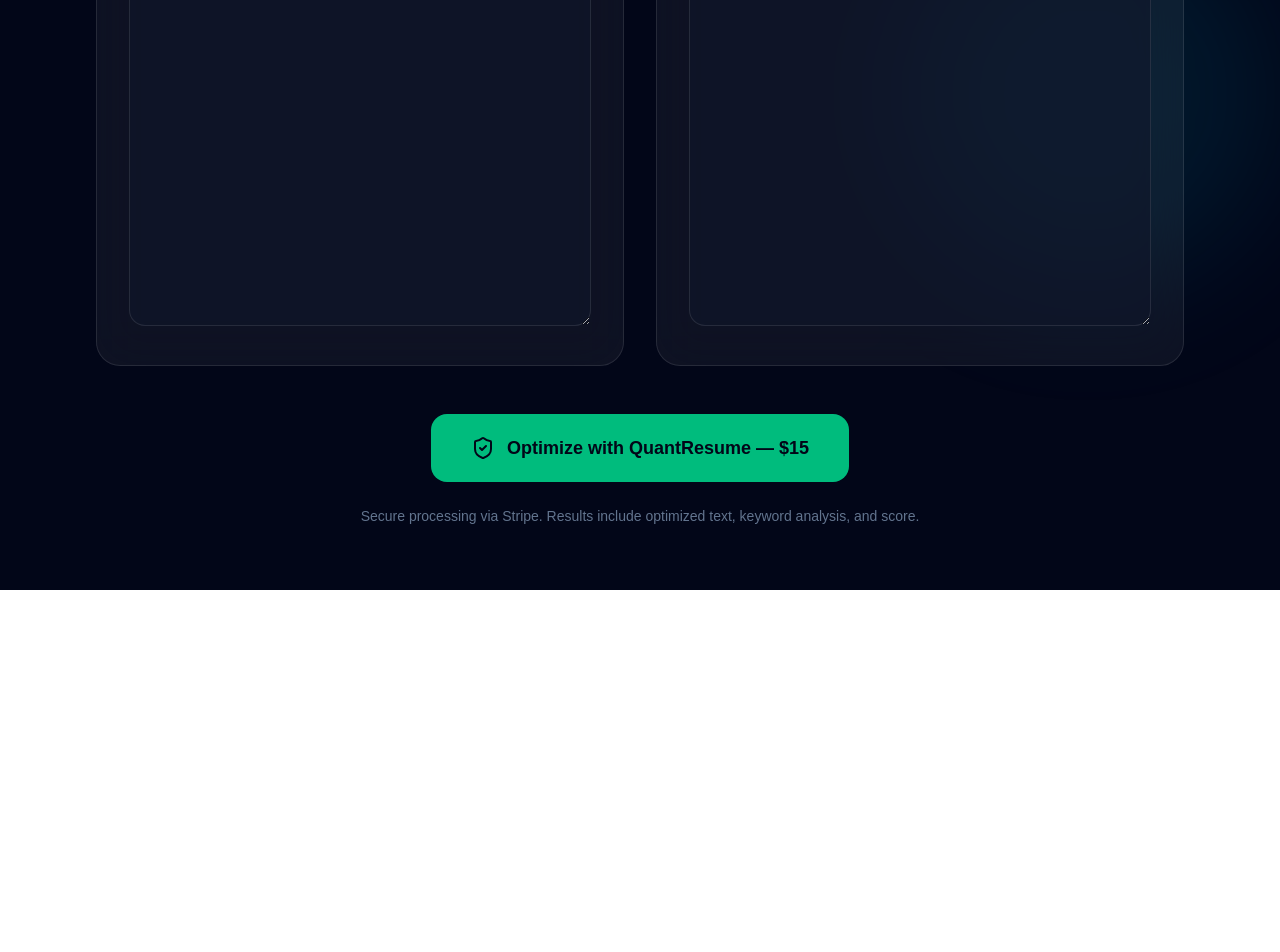
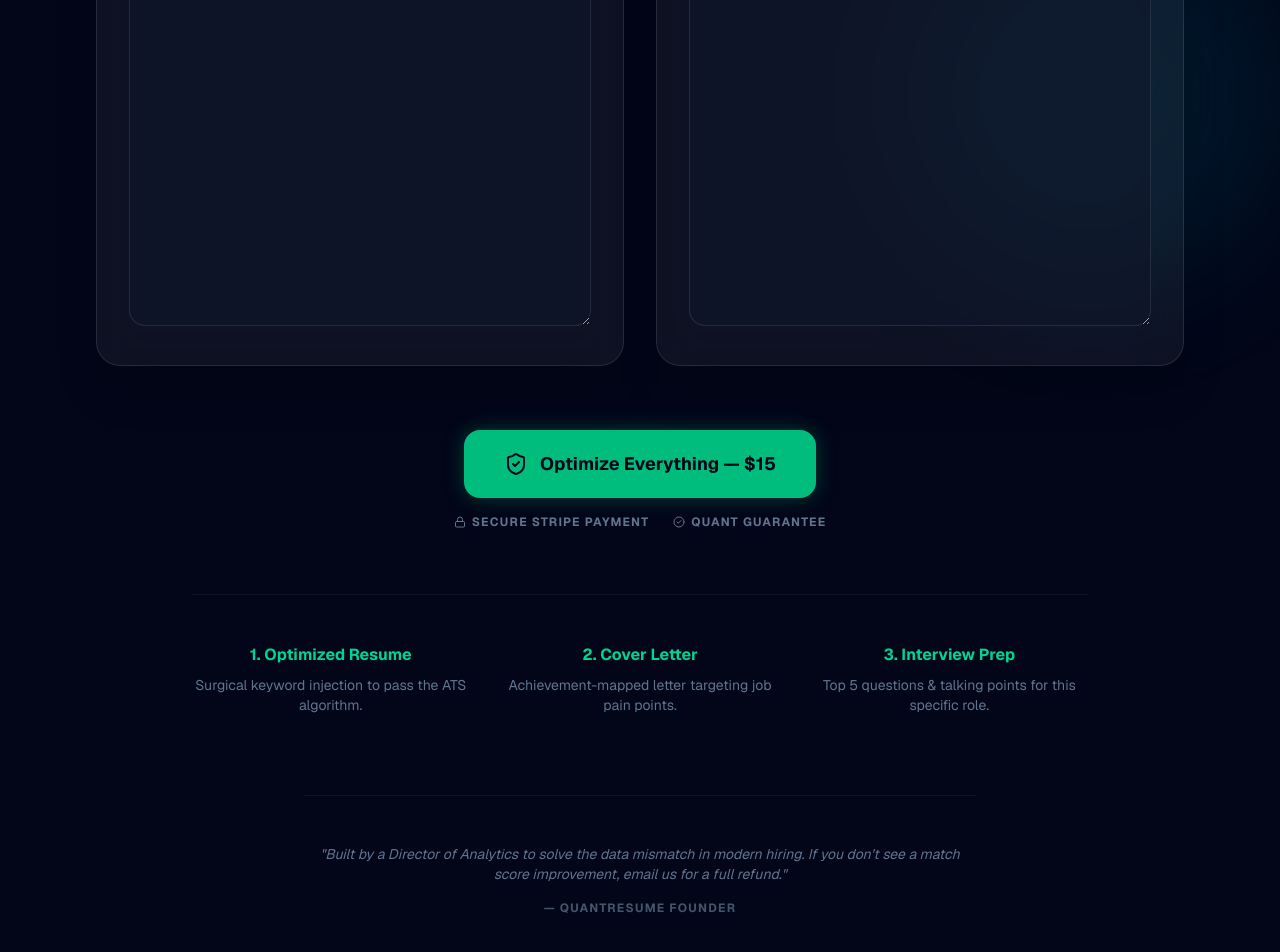
Before and after one commit to aarontippett7-alt/quantresume, a Next.js app: page / in a window 1280 px wide. Shown: the part 514-1466 px from the top of the page. Before the commit the page ends 1104 px from the top, so only its background shows below. Built offline with nearby package versions, Linux system fonts and the light colour scheme.

Commit message:
Upgrade to full career kit with interview prep and trust signals

```diff
--- a/app/api/optimize-resume/route.ts
+++ b/app/api/optimize-resume/route.ts
@@ -22,6 +22,7 @@
 TASK:
 1. Engineer a data-optimized version of the resume that incorporates high-value keywords for the target job.
 2. Write a high-conversion, professional cover letter that maps the candidate's specific achievements to the job's pain points.
+3. Generate an "Interview Prep Kit" containing the 5 most likely interview questions for this specific role and candidate, along with suggested "Quant" talking points for each.
 
 RESUME DATA:
 ${resume}
@@ -33,6 +34,10 @@
 {
   "optimized_resume": "the full optimized resume text",
   "cover_letter": "a professional, surgical cover letter",
+  "interview_prep": [
+    { "question": "...", "talking_points": "..." },
+    ...
+  ],
   "keywords_added": ["keyword1", "keyword2", ...],
   "formatting_tips": ["tip1", "tip2", ...],
   "match_score": 92
--- a/app/page.tsx
+++ b/app/page.tsx
@@ -2,7 +2,7 @@
 'use client';
 
 import { useEffect, useState } from 'react';
-import { FileText, Loader2, ShieldCheck, Sparkles, Target, BarChart3 } from 'lucide-react';
+import { FileText, Loader2, ShieldCheck, Sparkles, Target, BarChart3, Lock, CheckCircle2 } from 'lucide-react';
 
 export default function Home() {
   const [resume, setResume] = useState('');
@@ -59,7 +59,7 @@
   };
 
   return (
-    <div className="min-h-screen overflow-hidden bg-slate-950 text-slate-50">
+    <div className="min-h-screen overflow-hidden bg-slate-950 text-slate-50 font-sans">
       {/* Background Decorative Elements */}
       <div className="fixed inset-0 pointer-events-none">
         <div className="absolute -top-32 -left-24 h-96 w-96 rounded-full bg-emerald-500/10 blur-3xl" />
@@ -92,7 +92,7 @@
 
         <div className="grid grid-cols-1 gap-8 lg:grid-cols-2">
           {/* Resume Input */}
-          <div className="group rounded-3xl border border-white/10 bg-white/5 p-8 transition-all hover:border-emerald-500/30 hover:bg-white/[0.07] backdrop-blur-xl">
+          <div className="group rounded-3xl border border-white/10 bg-white/5 p-8 transition-all hover:border-emerald-500/30 hover:bg-white/[0.07] backdrop-blur-xl shadow-2xl">
             <div className="mb-6 flex items-center gap-4">
               <div className="rounded-xl bg-emerald-500/15 p-3 text-emerald-400">
                 <FileText size={24} />
@@ -107,12 +107,12 @@
               value={resume}
               onChange={(e) => setResume(e.target.value)}
               placeholder="Paste your resume text here..."
-              className="h-96 w-full rounded-2xl border border-white/10 bg-slate-900/60 p-5 text-sm text-slate-200 placeholder:text-slate-600 focus:border-emerald-500/50 focus:outline-none focus:ring-2 focus:ring-emerald-500/20 transition-all"
+              className="h-96 w-full rounded-2xl border border-white/10 bg-slate-900/60 p-5 text-sm text-slate-200 placeholder:text-slate-600 focus:border-emerald-500/50 focus:outline-none focus:ring-2 focus:ring-emerald-500/20 transition-all font-mono"
             />
           </div>
 
           {/* Job Description Input */}
-          <div className="group rounded-3xl border border-white/10 bg-white/5 p-8 transition-all hover:border-cyan-500/30 hover:bg-white/[0.07] backdrop-blur-xl">
+          <div className="group rounded-3xl border border-white/10 bg-white/5 p-8 transition-all hover:border-cyan-500/30 hover:bg-white/[0.07] backdrop-blur-xl shadow-2xl">
             <div className="mb-6 flex items-center gap-4">
               <div className="rounded-xl bg-cyan-500/15 p-3 text-cyan-400">
                 <Target size={24} />
@@ -127,16 +127,17 @@
               value={jobDescription}
               onChange={(e) => setJobDescription(e.target.value)}
               placeholder="Paste the job requirements here..."
-              className="h-96 w-full rounded-2xl border border-white/10 bg-slate-900/60 p-5 text-sm text-slate-200 placeholder:text-slate-600 focus:border-cyan-500/50 focus:outline-none focus:ring-2 focus:ring-cyan-500/20 transition-all"
+              className="h-96 w-full rounded-2xl border border-white/10 bg-slate-900/60 p-5 text-sm text-slate-200 placeholder:text-slate-600 focus:border-cyan-500/50 focus:outline-none focus:ring-2 focus:ring-cyan-500/20 transition-all font-mono"
             />
           </div>
         </div>
 
-        <div className="mt-12 flex flex-col items-center justify-center gap-6">
+        <div className="mt-16 flex flex-col items-center justify-center gap-8">
+          <div className="flex flex-col items-center gap-4">
              <button
               onClick={handleCheckout}
               disabled={loading}
-            className="group relative inline-flex items-center gap-3 overflow-hidden rounded-2xl bg-emerald-500 px-10 py-5 text-lg font-bold text-slate-950 transition-all hover:scale-[1.02] hover:bg-emerald-400 active:scale-[0.98] disabled:cursor-not-allowed disabled:opacity-60"
+              className="group relative inline-flex items-center gap-3 overflow-hidden rounded-2xl bg-emerald-500 px-10 py-5 text-lg font-bold text-slate-950 transition-all hover:scale-[1.02] hover:bg-emerald-400 active:scale-[0.98] disabled:cursor-not-allowed disabled:opacity-60 shadow-[0_0_20px_rgba(16,185,129,0.3)]"
             >
               {loading ? (
                 <>
@@ -146,14 +147,38 @@
               ) : (
                 <>
                   <ShieldCheck size={24} />
-                Optimize with QuantResume — $15
+                  Optimize Everything — $15
                 </>
               )}
             </button>
+            <div className="flex items-center gap-6 text-xs font-bold uppercase tracking-widest text-slate-500">
+              <span className="flex items-center gap-1.5"><Lock size={12} /> Secure Stripe Payment</span>
+              <span className="flex items-center gap-1.5"><CheckCircle2 size={12} /> Quant Guarantee</span>
+            </div>
+          </div>
 
-          <p className="text-sm text-slate-500">
-            Secure processing via Stripe. Results include optimized text, keyword analysis, and score.
+          <div className="grid grid-cols-1 md:grid-cols-3 gap-8 w-full max-w-4xl mt-8 border-t border-white/5 pt-12">
+            <div className="text-center">
+              <h3 className="text-emerald-400 font-bold mb-2">1. Optimized Resume</h3>
+              <p className="text-sm text-slate-500">Surgical keyword injection to pass the ATS algorithm.</p>
+            </div>
+            <div className="text-center">
+              <h3 className="text-emerald-400 font-bold mb-2">2. Cover Letter</h3>
+              <p className="text-sm text-slate-500">Achievement-mapped letter targeting job pain points.</p>
+            </div>
+            <div className="text-center">
+              <h3 className="text-emerald-400 font-bold mb-2">3. Interview Prep</h3>
+              <p className="text-sm text-slate-500">Top 5 questions & talking points for this specific role.</p>
+            </div>
+          </div>
+
+          <div className="mt-12 text-center max-w-2xl border-t border-white/5 pt-12">
+            <p className="text-sm text-slate-500 italic">
+              "Built by a Director of Analytics to solve the data mismatch in modern hiring.
+              If you don't see a match score improvement, email us for a full refund."
             </p>
+            <p className="mt-4 text-xs font-bold text-slate-600 uppercase tracking-widest">— QuantResume Founder</p>
+          </div>
         </div>
       </div>
     </div>
--- a/app/success/page.tsx
+++ b/app/success/page.tsx
@@ -3,11 +3,17 @@
 
 import { useEffect, useState, Suspense } from 'react';
 import { useSearchParams } from 'next/navigation';
-import { CheckCircle, Copy, Loader2, FileText, Mail, ArrowLeft } from 'lucide-react';
+import { CheckCircle, Copy, Loader2, FileText, Mail, ArrowLeft, MessageSquare, Download } from 'lucide-react';
+
+interface InterviewQuestion {
+  question: string;
+  talking_points: string;
+}
 
 interface OptimizationResult {
   optimized_resume: string;
   cover_letter: string;
+  interview_prep: InterviewQuestion[];
   keywords_added: string[];
   formatting_tips: string[];
   match_score: number;
@@ -18,12 +24,11 @@
   const [result, setResult] = useState<OptimizationResult | null>(null);
   const [loading, setLoading] = useState(true);
   const [error, setError] = useState('');
-  const [activeTab, setActiveTab] = useState<'resume' | 'letter'>('resume');
+  const [activeTab, setActiveTab] = useState<'resume' | 'letter' | 'interview'>('resume');
   const [copied, setCopied] = useState(false);
 
   useEffect(() => {
     const sessionId = searchParams.get('session_id');
-    // Updated keys to match the home page rebranding
     const resume = localStorage.getItem('quantresume_pending_resume');
     const jobDescription = localStorage.getItem('quantresume_pending_job');
 
@@ -51,7 +56,6 @@
         if (!response.ok) throw new Error(data.error || 'Optimization failed.');
 
         setResult(data);
-        // Cleanup
         localStorage.removeItem('quantresume_pending_resume');
         localStorage.removeItem('quantresume_pending_job');
       } catch (err) {
@@ -66,7 +70,11 @@
 
   const copyToClipboard = () => {
     if (result) {
-      const text = activeTab === 'resume' ? result.optimized_resume : result.cover_letter;
+      let text = '';
+      if (activeTab === 'resume') text = result.optimized_resume;
+      else if (activeTab === 'letter') text = result.cover_letter;
+      else text = result.interview_prep.map(q => `Q: ${q.question}\nA: ${q.talking_points}`).join('\n\n');
+
       navigator.clipboard.writeText(text);
       setCopied(true);
       setTimeout(() => setCopied(false), 2000);
@@ -77,8 +85,8 @@
     return (
       <div className="flex min-h-screen flex-col items-center justify-center bg-slate-950 text-white">
         <Loader2 className="mb-6 animate-spin text-emerald-400" size={48} />
-        <h2 className="text-2xl font-bold">Quant Analysis in Progress...</h2>
-        <p className="mt-2 text-slate-400">Surgically engineering your documents.</p>
+        <h2 className="text-2xl font-bold tracking-tight">Quant Analysis in Progress...</h2>
+        <p className="mt-2 text-slate-400">Surgically engineering your career documents.</p>
       </div>
     );
   }
@@ -101,12 +109,12 @@
     <div className="min-h-screen bg-slate-950 py-12 px-4 text-slate-50">
       <div className="mx-auto max-w-5xl">
         <div className="mb-12 text-center">
-          <div className="mb-4 inline-flex items-center gap-2 rounded-full bg-emerald-500/10 px-4 py-2 text-sm font-medium text-emerald-400">
+          <div className="mb-4 inline-flex items-center gap-2 rounded-full bg-emerald-500/10 px-4 py-2 text-sm font-medium text-emerald-400 border border-emerald-500/20">
             <CheckCircle size={16} />
             Optimization Complete
           </div>
           <h1 className="text-4xl font-bold tracking-tight sm:text-5xl">Your Quant Results</h1>
-          <div className="mt-6 flex items-center justify-center gap-4">
+          <div className="mt-6 flex items-center justify-center gap-8">
             <div className="text-center">
               <span className="block text-4xl font-black text-emerald-400">{result?.match_score}%</span>
               <span className="text-xs uppercase tracking-widest text-slate-500 font-bold">ATS Match Score</span>
@@ -126,10 +134,22 @@
                 ))}
               </div>
             </div>
+
+            <div className="rounded-2xl border border-white/10 bg-white/5 p-6 backdrop-blur-xl">
+              <h3 className="text-xs font-bold uppercase tracking-wider text-slate-500 mb-4">Formatting Tips</h3>
+              <ul className="space-y-3">
+                {result?.formatting_tips.map((tip, i) => (
+                  <li key={i} className="text-[11px] text-slate-400 leading-relaxed flex gap-2">
+                    <span className="text-emerald-500">•</span>
+                    {tip}
+                  </li>
+                ))}
+              </ul>
+            </div>
           </div>
 
           <div className="lg:col-span-3">
-            <div className="rounded-3xl border border-white/10 bg-white/5 overflow-hidden backdrop-blur-xl">
+            <div className="rounded-3xl border border-white/10 bg-white/5 overflow-hidden backdrop-blur-xl shadow-2xl">
               <div className="flex border-b border-white/10 bg-white/5">
                 <button
                   onClick={() => setActiveTab('resume')}
@@ -138,7 +158,7 @@
                   }`}
                 >
                   <FileText size={18} />
-                  Optimized Resume
+                  Resume
                 </button>
                 <button
                   onClick={() => setActiveTab('letter')}
@@ -149,13 +169,23 @@
                   <Mail size={18} />
                   Cover Letter
                 </button>
+                <button
+                  onClick={() => setActiveTab('interview')}
+                  className={`flex flex-1 items-center justify-center gap-2 py-4 text-sm font-bold transition-all ${
+                    activeTab === 'interview' ? 'bg-emerald-500/10 text-emerald-400 border-b-2 border-emerald-500' : 'text-slate-400 hover:bg-white/5'
+                  }`}
+                >
+                  <MessageSquare size={18} />
+                  Interview Prep
+                </button>
               </div>
 
               <div className="p-8">
                 <div className="mb-6 flex items-center justify-between">
-                  <h3 className="text-lg font-bold text-white">
-                    {activeTab === 'resume' ? 'Engineered Resume Text' : 'Surgical Cover Letter'}
+                  <h3 className="text-lg font-bold text-white uppercase tracking-tight">
+                    {activeTab === 'resume' ? 'Engineered Resume' : activeTab === 'letter' ? 'Surgical Cover Letter' : 'Interview Prep Kit'}
                   </h3>
+                  <div className="flex gap-2">
                     <button
                       onClick={copyToClipboard}
                       className="inline-flex items-center gap-2 rounded-xl bg-emerald-500 px-4 py-2 text-sm font-bold text-slate-950 transition-all hover:bg-emerald-400 active:scale-95"
@@ -164,10 +194,25 @@
                       {copied ? 'Copied!' : 'Copy Text'}
                     </button>
                   </div>
-                <div className="rounded-2xl bg-slate-900/80 p-6 border border-white/5">
+                </div>
+
+                <div className="rounded-2xl bg-slate-900/80 p-6 border border-white/5 min-h-[400px]">
+                  {activeTab === 'interview' ? (
+                    <div className="space-y-8">
+                      {result?.interview_prep.map((item, i) => (
+                        <div key={i} className="space-y-2">
+                          <h4 className="text-emerald-400 font-bold text-sm">Question {i + 1}: {item.question}</h4>
+                          <p className="text-slate-300 text-sm leading-relaxed pl-4 border-l border-emerald-500/30">
+                            {item.talking_points}
+                          </p>
+                        </div>
+                      ))}
+                    </div>
+                  ) : (
                     <pre className="whitespace-pre-wrap font-mono text-sm leading-relaxed text-slate-300">
                       {activeTab === 'resume' ? result?.optimized_resume : result?.cover_letter}
                     </pre>
+                  )}
                 </div>
               </div>
             </div>
```
Lines whose indentation alone changed are shown as unchanged.
